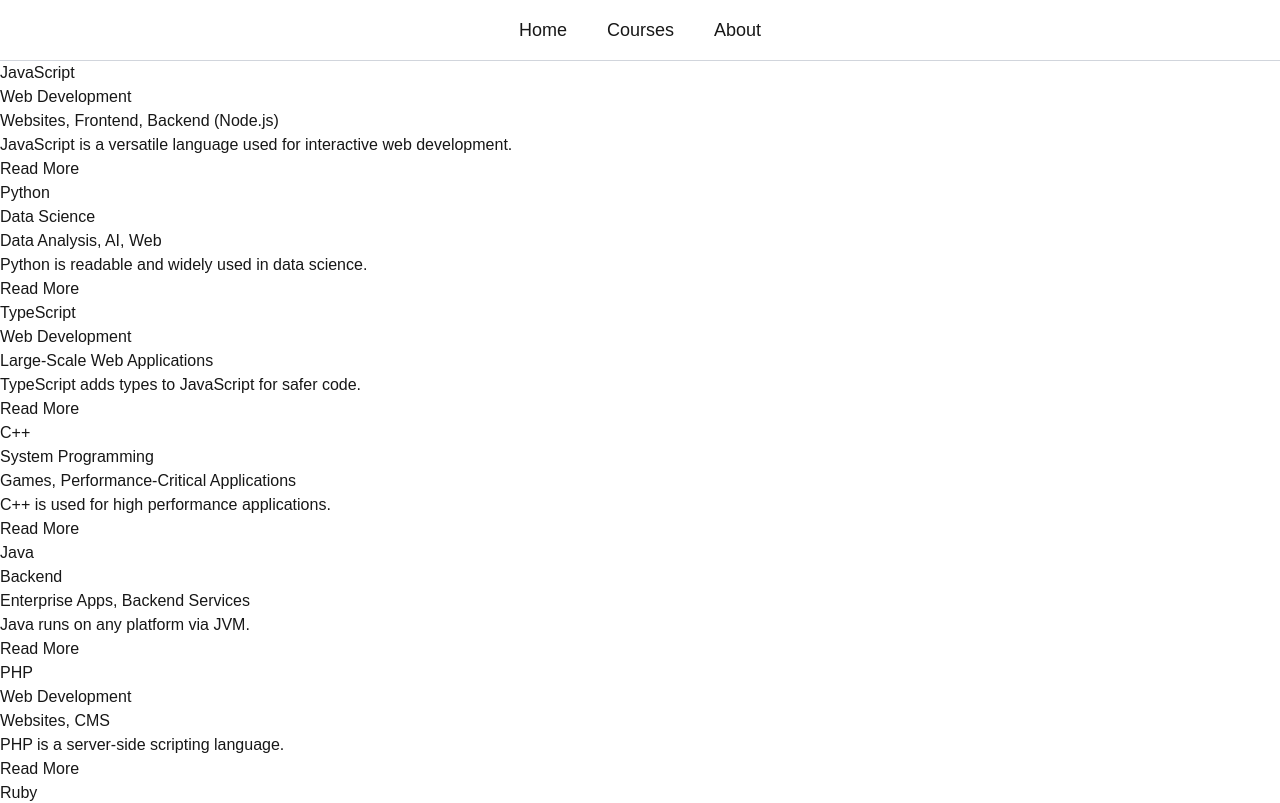
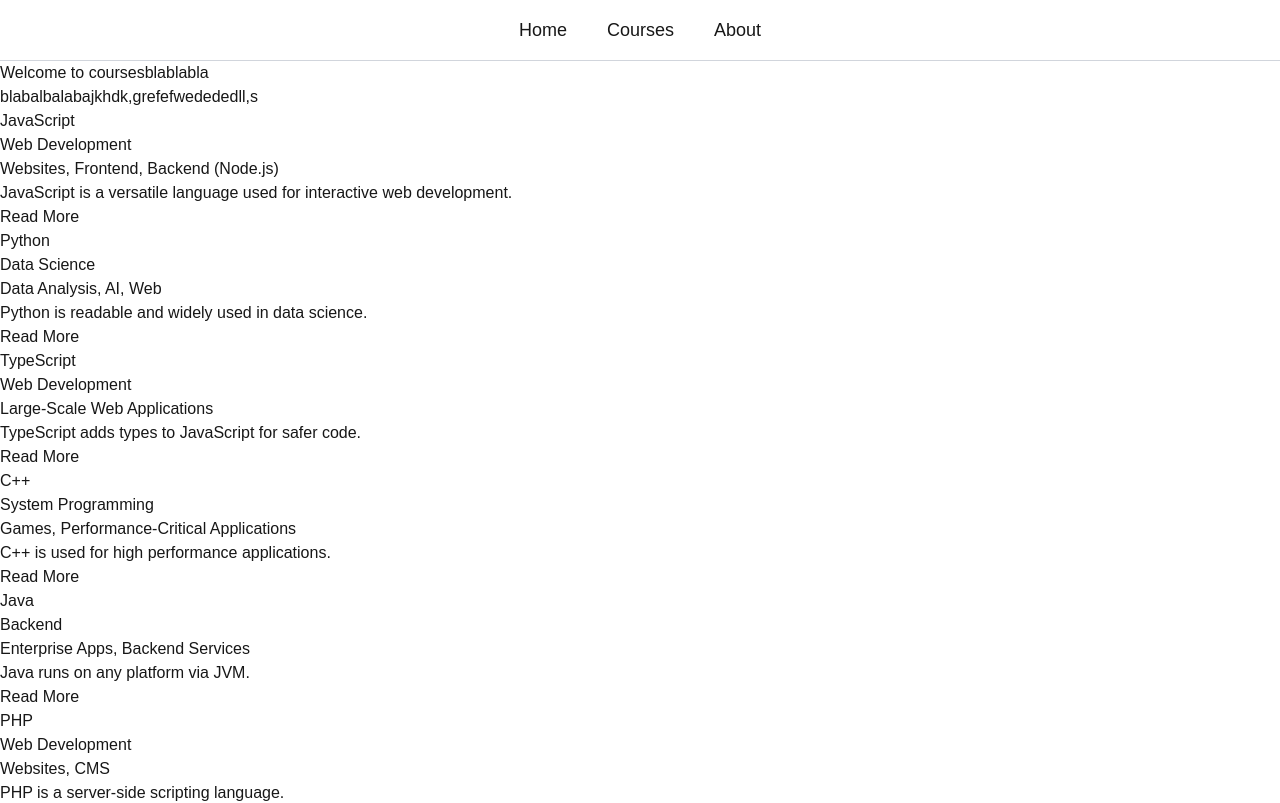
Before and after one commit to Lvhacker1/test-creation, a Next.js app: page /courses in a window 1280 px wide. Shown: the top 803 px of the page. Built offline with nearby package versions, Linux system fonts and the light colour scheme.

Commit message:
add page intro to all pages

```diff
--- a/src/app/about/page.tsx
+++ b/src/app/about/page.tsx
@@ -1,13 +1,21 @@
 import CodeBlock from "@/components/CodeBlock";
-import { codeBlockProps } from "@/data/data";
+import PageIntro from "@/components/PageIntro";
+import { codeBlockProps, pageIntroData } from "@/data/data";
 
 const AboutPage = () => {
+    const intro = pageIntroData["about"]
+
     return (
-        <div>
+        <main>
+            <div>
+                <PageIntro {...intro} />
+            </div>
+            <div>
             {codeBlockProps.map((codeBlockProps, index ) =>
                 <CodeBlock key={index} code={codeBlockProps.code} language={codeBlockProps.language} />
             )}
-        </div>
+            </div>
+        </main>
     )
 }
 
--- a/src/app/courses/page.tsx
+++ b/src/app/courses/page.tsx
@@ -1,8 +1,15 @@
 import CourseCard from "@/components/CourseCard";
-import { courseCards } from "@/data/data";
+import PageIntro from "@/components/PageIntro";
+import { courseCards, pageIntroData } from "@/data/data";
 
 const CoursesPage = () => {
+    const intro = pageIntroData["courses"]
+
     return (
+        <main>
+            <div>
+                <PageIntro {...intro} />
+            </div>
             <div>
                 {courseCards.map((course, index) => (
                     <CourseCard
@@ -15,6 +22,7 @@ const CoursesPage = () => {
                     />
                 ))}
             </div>
+        </main>
     )
 }
 
--- a/src/app/page.tsx
+++ b/src/app/page.tsx
@@ -1,8 +1,14 @@
-import Image from "next/image";
+import PageIntro from "@/components/PageIntro";
+import { pageIntroData } from "@/data/data";
 
 export default function Home() {
+  const intro = pageIntroData["home"]
+
   return (
-    <div className="font-sans grid grid-rows-[20px_1fr_20px] items-center justify-items-center min-h-screen p-8 pb-20 gap-16 sm:p-20">
-    </div>
+    <main>
+      <div>
+        <PageIntro {...intro} />
+      </div>
+    </main>
   );
 }
--- a/src/components/PageIntro.tsx
+++ b/src/components/PageIntro.tsx
@@ -8,3 +8,5 @@ const PageIntro = ({title, description}: PageIntroProps) => {
         </div>
     )
 }
+
+export default PageIntro;
```
Lines whose indentation alone changed are shown as unchanged.
